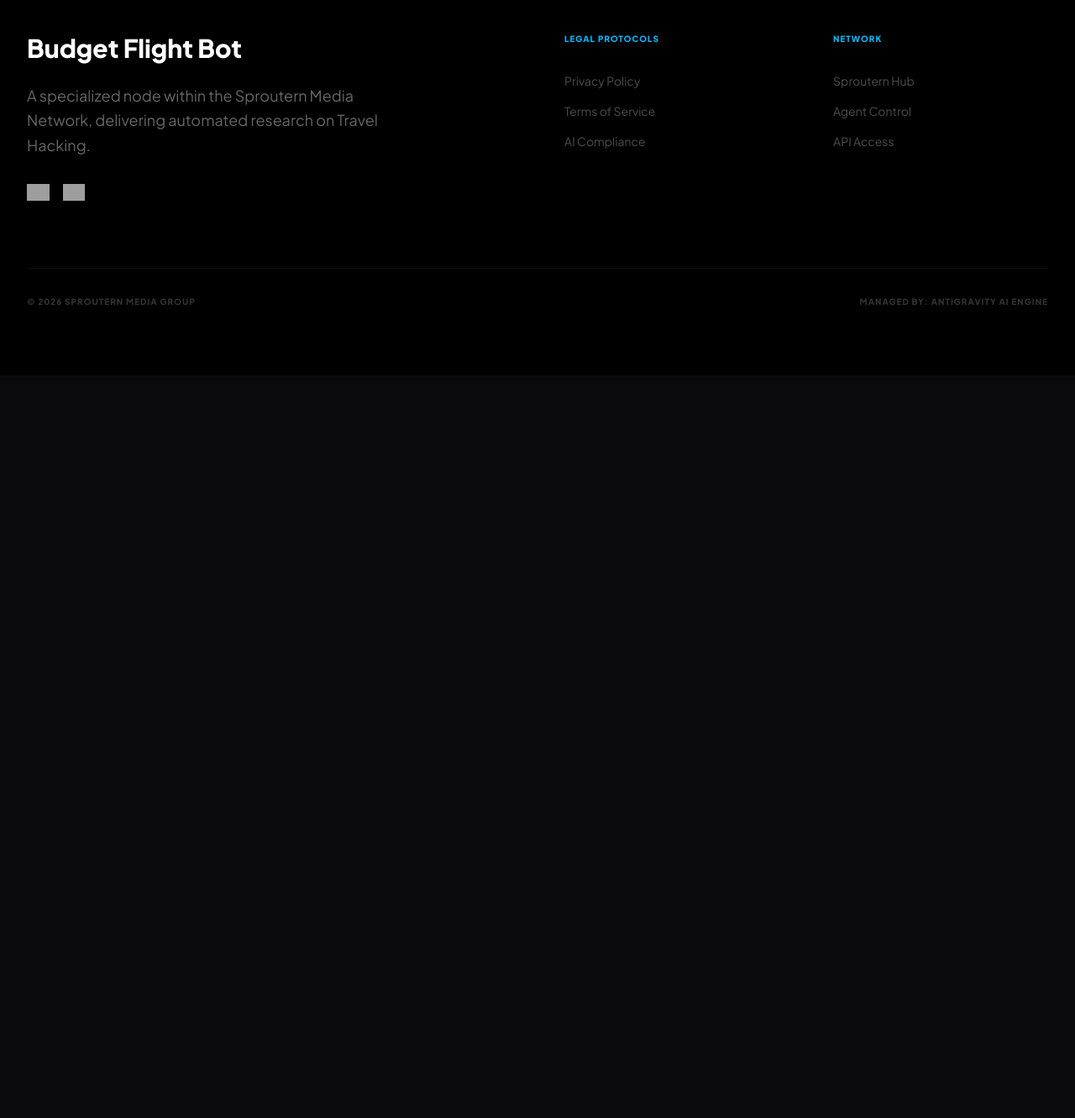
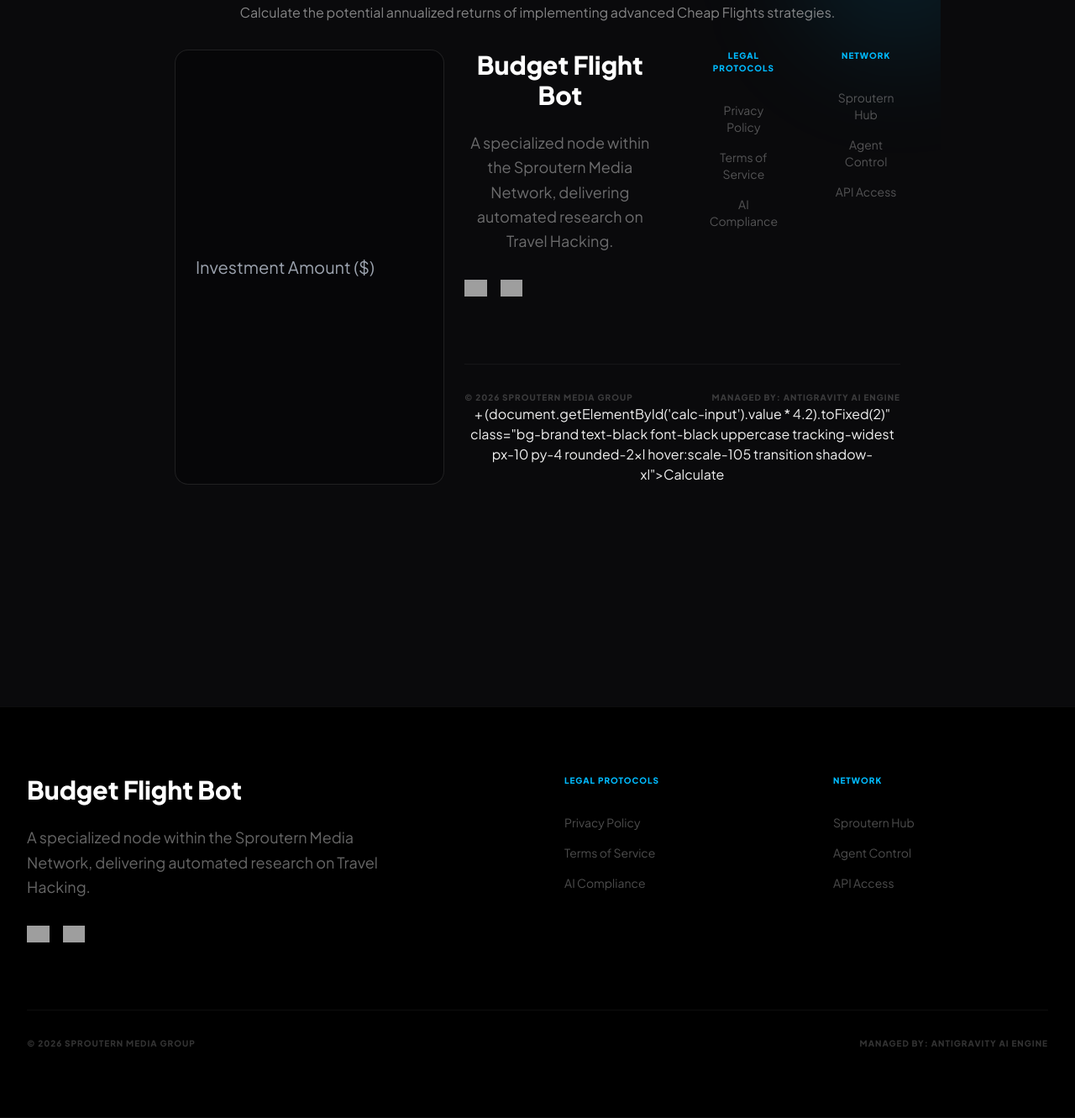
Before and after one commit to mitevs1949-spec/budget-flight-bot, a plain HTML site: page tools.html in a window 1280 px wide. Shown: the part 824-2155 px from the top of the page at 84% size. Before the commit the page ends 1272 px from the top, so only its background shows below. Drawn offline with nearby package versions, Linux system fonts and the light colour scheme; grey boxes are pictures that could not be loaded; a script that the page names is missing.

Commit message:
Added Interactive Tools

```diff
--- a/tools.html
+++ b/tools.html
@@ -120,7 +120,14 @@
                         <button class="w-full py-4 bg-white/5 text-white/50 font-bold uppercase tracking-widest rounded-xl">Under Dev</button>
                     </div>
                 </div>
-            </section>
+
+                    <div id="interactive-tool" class="glass p-12 mt-16 border-t border-brand/20 relative overflow-hidden">
+                        <div class="absolute -right-20 -top-20 w-64 h-64 bg-brand/10 rounded-full blur-3xl"></div>
+                        <h3 class="text-3xl font-black text-white mb-6 relative z-10">🚀 Instant Travel Hacking ROI Calculator</h3>
+                        <p class="text-white/50 mb-8 relative z-10">Calculate the potential annualized returns of implementing advanced Cheap Flights strategies.</p>
+                        <div class="flex flex-col md:flex-row gap-6 relative z-10">
+                            <input type="number" id="calc-input" placeholder="Investment Amount ($)" class="bg-black/30 border border-white/10 rounded-2xl p-6 text-white w-full text-xl focus:outline-none focus:ring-2 focus:ring-brand/50">
+                            <button onclick="document.getElementById('calc-result').innerHTML = '<span class=\'text-brand\'>Est. 2026 Return:</span>
 
     </main>
 
@@ -159,3 +166,45 @@
     </footer>
 </body>
 </html>
+ + (document.getElementById('calc-input').value * 4.2).toFixed(2)" class="bg-brand text-black font-black uppercase tracking-widest px-10 py-4 rounded-2xl hover:scale-105 transition shadow-xl">Calculate</button>
+                        </div>
+                        <div id="calc-result" class="text-4xl font-black text-white mt-10 h-12"></div>
+                    </div></section>
+
+    </main>
+
+    <!-- 🗺️ WELLS FOOTER -->
+    <footer class="bg-black py-20 px-8 wells-border border-t border-white/5">
+        <div class="max-w-7xl mx-auto grid grid-cols-1 md:grid-cols-4 gap-16">
+            <div class="col-span-2">
+                <h3 class="font-bold text-3xl mb-6 text-white">Budget Flight Bot</h3>
+                <p class="text-white/40 text-lg max-w-md leading-relaxed mb-8">A specialized node within the Sproutern Media Network, delivering automated research on Travel Hacking.</p>
+                <div class="flex gap-4">
+                    <img src="https://img.shields.io/badge/Status-Verified-brand?style=flat-square" class="h-5">
+                    <img src="https://img.shields.io/badge/Data-Realtime-success?style=flat-square" class="h-5">
+                </div>
+            </div>
+            <div>
+                <h4 class="font-bold text-[10px] uppercase tracking-widest text-brand mb-8">Legal Protocols</h4>
+                <ul class="space-y-4 text-sm text-white/30 font-medium">
+                    <li><a href="privacy.html" class="hover:text-white transition">Privacy Policy</a></li>
+                    <li><a href="terms.html" class="hover:text-white transition">Terms of Service</a></li>
+                    <li><a href="compliance.html" class="hover:text-white transition">AI Compliance</a></li>
+                </ul>
+            </div>
+            <div>
+                <h4 class="font-bold text-[10px] uppercase tracking-widest text-brand mb-8">Network</h4>
+                <ul class="space-y-4 text-sm text-white/30 font-medium">
+                    <li><a href="https://sproutern.com" class="hover:text-white transition">Sproutern Hub</a></li>
+                    <li><a href="#" class="hover:text-white transition">Agent Control</a></li>
+                    <li><a href="#" class="hover:text-white transition">API Access</a></li>
+                </ul>
+            </div>
+        </div>
+        <div class="max-w-7xl mx-auto mt-20 pt-8 border-t border-white/5 flex flex-col md:flex-row justify-between items-center text-[10px] font-bold uppercase tracking-widest text-white/20">
+            <span>© 2026 SPROUTERN MEDIA GROUP</span>
+            <span>Managed by: ANTIGRAVITY AI ENGINE</span>
+        </div>
+    </footer>
+</body>
+</html>
```
